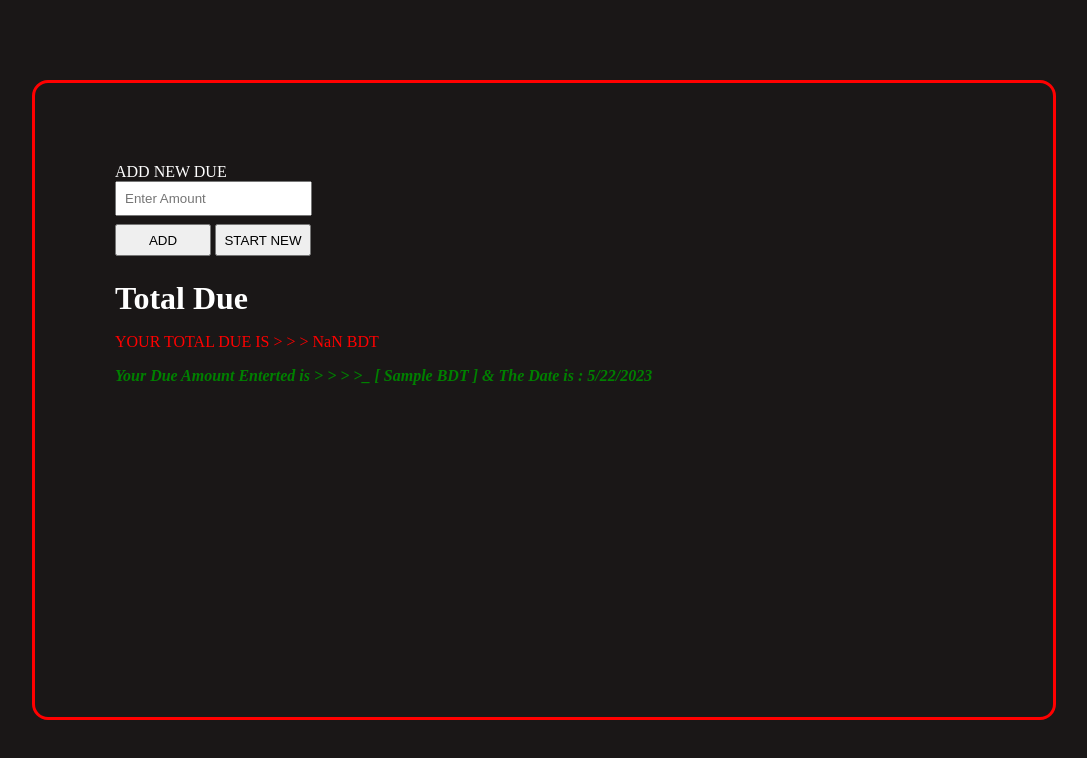
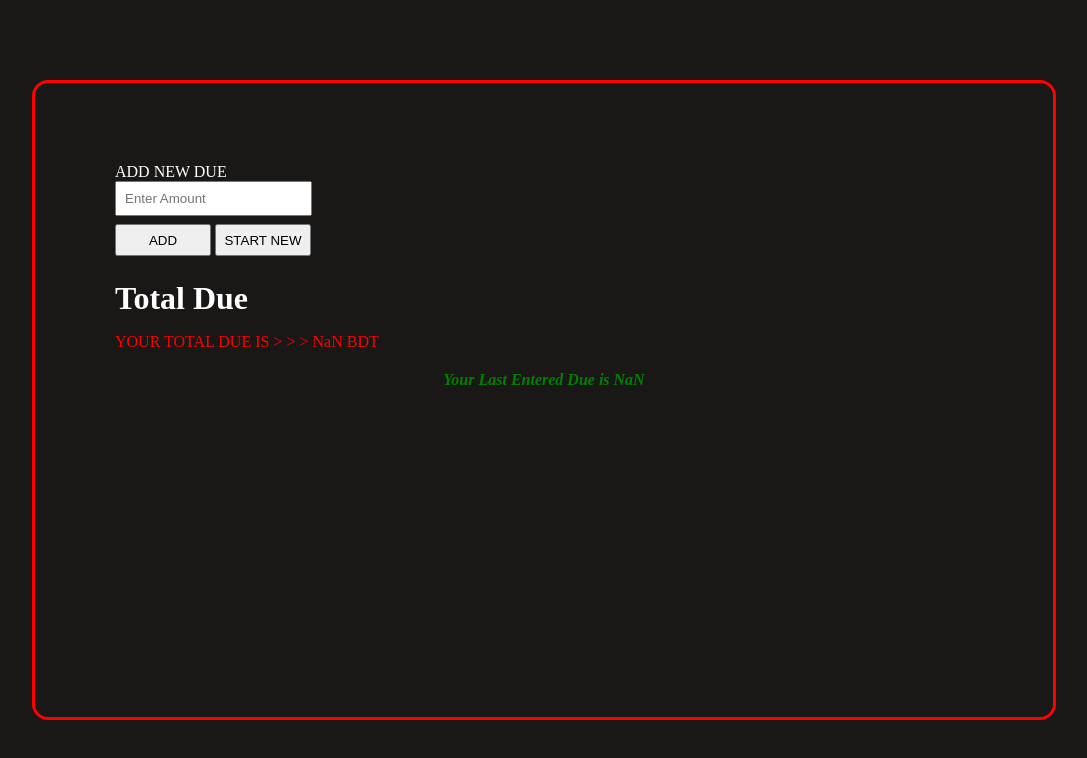
Before and after one commit to bandhandut19/GroceryDueTracker, a plain HTML site: page index.html in a window 1280 px wide. Both pictures are taken after typing "Sample" into the empty fields and a click on the button "ADD". Shown: the whole page, without its empty margins (96-1183 px from the left). Drawn offline with Linux system fonts and the light colour scheme.

Commit message:
features added

```diff
--- a/inde.js
+++ b/inde.js
@@ -1,4 +1,5 @@
-let allDue = [];
+let inputArr = [];
+let outputArr = [];
 let showDue = [];
 let newDue = 0;
 let totalDue = 0;
@@ -13,34 +14,45 @@ addBtn.addEventListener('click', () => {
     addDue();
     allDue();
     displayingDue();
-    trackingDue();
-    singleDue.value='';
+    // trackingDue();
+    singleDue.value = '';
 })
 
 startNewBtn.addEventListener('click', () => {
-   totalDue = 0;
+    totalDue = 0;
+    track.innerHTML='';
+
 })
 
 const addDue = () => {
     let number = parseFloat(singleDue.value); /*  using parseFloat for stopping invalid inputs */
-    console.log(`The number is ${number}`)
-    totalDue+= number;
-    console.log(`The number is ${totalDue}`)
+    const track = document.querySelector('.track')
+    inputArr.push(number);
 
+    inputArr.forEach(num => {
+        outputArr.push(num)
+        inputArr.pop(num)
+    })
+
+    outputArr.forEach(item => {
+        track.insertAdjacentHTML('afterbegin', `<p class="para"> Your Last Entered Due is ${item}</p>`)
+        outputArr.pop(item)
+    })
+    totalDue += number;
 
 }
 
-const displayingDue = ()=>{
+const displayingDue = () => {
     displayDue.innerText = `YOUR TOTAL DUE IS   > > >  ${totalDue} BDT`;
 }
 
-const trackingDue = () =>{
-    let date = new Date()
-    track.innerText=`Your Due Amount Enterted is > > > >_ [ ${singleDue.value} BDT ] & The Date is : ${date.toLocaleDateString()}`
-}
+// const trackingDue = () =>{
+//     let date = new Date()
+//     track.innerText=`Your Due Amount Enterted is > > > >_ [ ${singleDue.value} BDT ] & The Date is : ${date.toLocaleDateString()}`
+// }
 
-allDue = ()=>{
-    for(let i=0;i<allDue.length;i++){
+allDue = () => {
+    for (let i = 0; i < allDue.length; i++) {
         addDue[i] = singleDue.value;
     }
     // console.log(`items are ${addDue[2]}`)
--- a/index.css
+++ b/index.css
@@ -4,7 +4,7 @@
     box-sizing: border-box;
     text-decoration: none;
     list-style: none;
-
+    scroll-behavior: smooth;
 }
 :root{
     --bg:rgb(26, 23, 23);
@@ -30,6 +30,7 @@ body{
     width: 80vw;
     border: .2rem solid red;
     border-radius: 1rem;
+    overflow-y: scroll;
 }
 .addBtn{
     position: relative;
@@ -60,9 +61,17 @@ h1{
     color: red;
 }
 .track{
+    display: flex;
+    flex-direction: column;
     position: relative;
-    top: 1rem;
+    margin-top: 1rem;
     color: green;
     font-style: italic;
     font-weight: bold;
+    overflow-y: scroll;
 }
+.para{
+    display: flex;
+    justify-content: space-around;
+    margin: .23rem;
+}
--- a/index.html
+++ b/index.html
@@ -22,7 +22,8 @@
                 <P></P>
             </div>
             <div class="track">
-                <p></p>
+                <!-- <p class="para">hello</p> -->
+                <!-- <p class="para">hello</p> -->
             </div>
         </div>
     </div>
```
